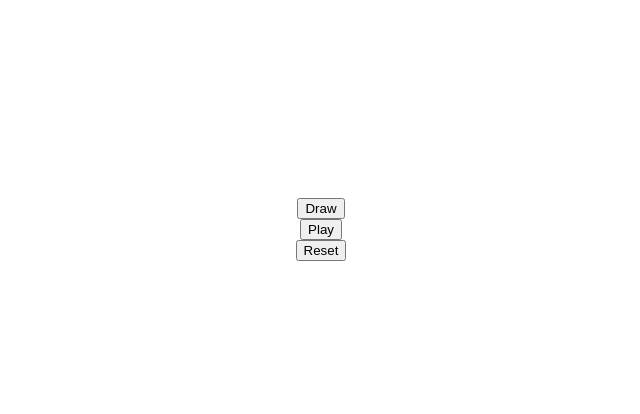
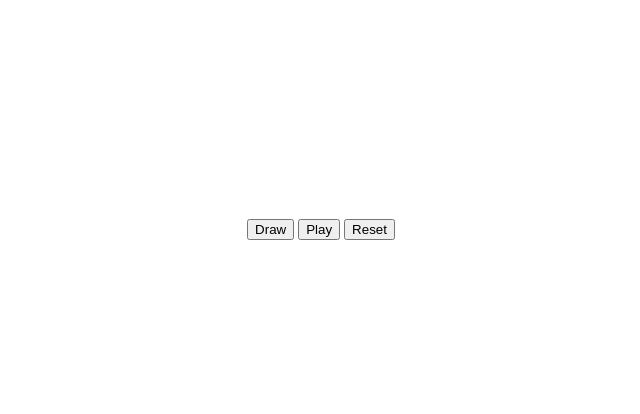
Before and after one commit to mmirolim/conway-game-of-life, a plain HTML site: page www/index.html in a window 1280 px wide. Shown: the part 104-518 px from the top of the page, without its empty margins (327-967 px from the left). Drawn offline with Linux system fonts and the light colour scheme.

Commit message:
group control buttons

```diff
--- a/www/index.html
+++ b/www/index.html
@@ -19,9 +19,11 @@
   </style>
   <body>
     <noscript>This page contains webassembly and javascript content, please enable javascript in your browser.</noscript>
-    <button id="draw">Draw</button>
-    <button id="play">Play</button>
-    <button id="reset">Reset</button>
+    <div id="controls">
+      <button id="draw">Draw</button>
+      <button id="play">Play</button>
+      <button id="reset">Reset</button>
+    </div>
     <canvas id="game-of-life-canvas"></canvas>
     <script src="./bootstrap.js"></script>
   </body>
```
